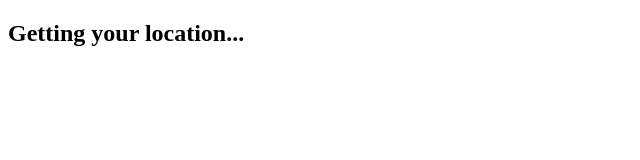
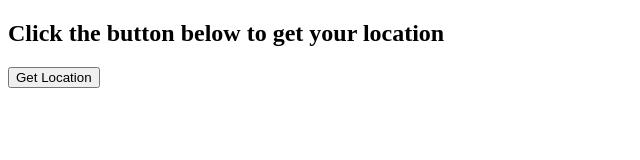
Before and after one commit to sambandhabhattarai/location, a plain HTML site: page index.html in a window 1280 px wide. Shown: the whole page, without its empty margins (0-640 px from the left). Drawn offline with Linux system fonts and the light colour scheme.

Commit message:
Update index.html

```diff
--- a/index.html
+++ b/index.html
@@ -1,7 +1,7 @@
 <!DOCTYPE html>
 <html>
 <head>
-    <title>Get Location</title>
+    <title>Get Your Location</title>
     <script>
         function getLocation() {
             if (navigator.geolocation) {
@@ -15,10 +15,10 @@
             var latitude = position.coords.latitude;
             var longitude = position.coords.longitude;
 
-            // Replace 'your-form-ID' and 'entry.123456789' with actual form values
+            // Replace 'YOUR_FORM_ID' and 'entry.1223114510' with actual form values
             var formURL = "https://docs.google.com/forms/d/e/1FAIpQLSc6VtpEziEFYGu0d1gxSECxJRnKbcFG98SIvW-oZuQkxOah_g/viewform?usp=pp_url&entry.1223114510=" + latitude + "," + longitude;
 
-            // Redirect to the Google Form with location pre-filled
+            // Redirect to Google Form with auto-filled location
             window.location.href = formURL;
         }
 
@@ -40,7 +40,8 @@
         }
     </script>
 </head>
-<body onload="getLocation()">
-    <h2>Getting your location...</h2>
+<body>
+    <h2>Click the button below to get your location</h2>
+    <button onclick="getLocation()">Get Location</button>
 </body>
 </html>
```
